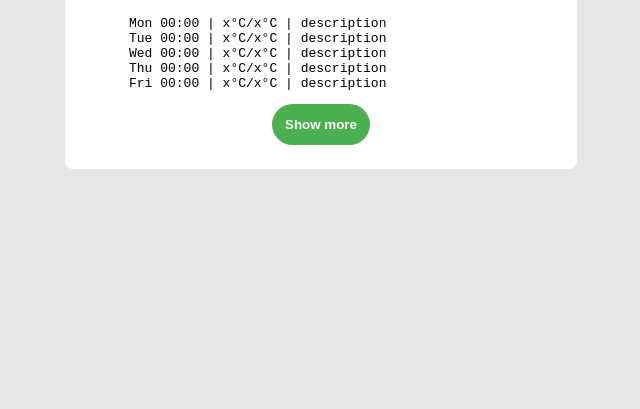
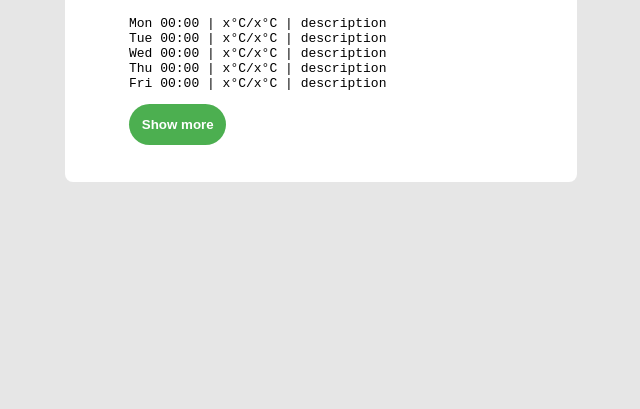
Before and after one commit to isaacokeniyi/weather, a website: page src/public/index.html in a window 1280 px wide. Shown: the part 391-800 px from the top of the page, without its empty margins (319-959 px from the left). Drawn offline with Linux system fonts and the light colour scheme.

Commit message:
updated more info structure

```diff
--- a/src/public/index.html
+++ b/src/public/index.html
@@ -33,7 +33,9 @@
         <li>Fri 00:00 | x°C/x°C | description</li>
       </ul>
 
-      <button id="more-info">Show more</button>
+      <ul id="more-info">
+        <li><button onclick="showMore()">Show more</button></li>
+      </ul>
     </div>
 
     <dialog id="dialogBox" closedBy="any">
--- a/src/public/styles/style.css
+++ b/src/public/styles/style.css
@@ -65,13 +65,15 @@ body {
   font-size: 1.2rem;
 }
 
-#forecast-info {
+#forecast-info,
+#more-info {
   list-style: none;
   text-align: left;
   font-family: monospace;
 }
 
-#forecast-info li {
+#forecast-info li,
+#more-info li {
   white-space-collapse: preserve;
 }
 
@@ -79,7 +81,7 @@ body {
   display: none;
 }
 
-#more-info {
+#more-info button {
   padding: 0.8rem;
   background-color: #4caf50;
   border-radius: 1.5rem;
@@ -88,7 +90,7 @@ body {
   font-weight: bold;
 }
 
-#more-info:hover {
+#more-info button:hover {
   background-color: #45a049;
 }
 
```
